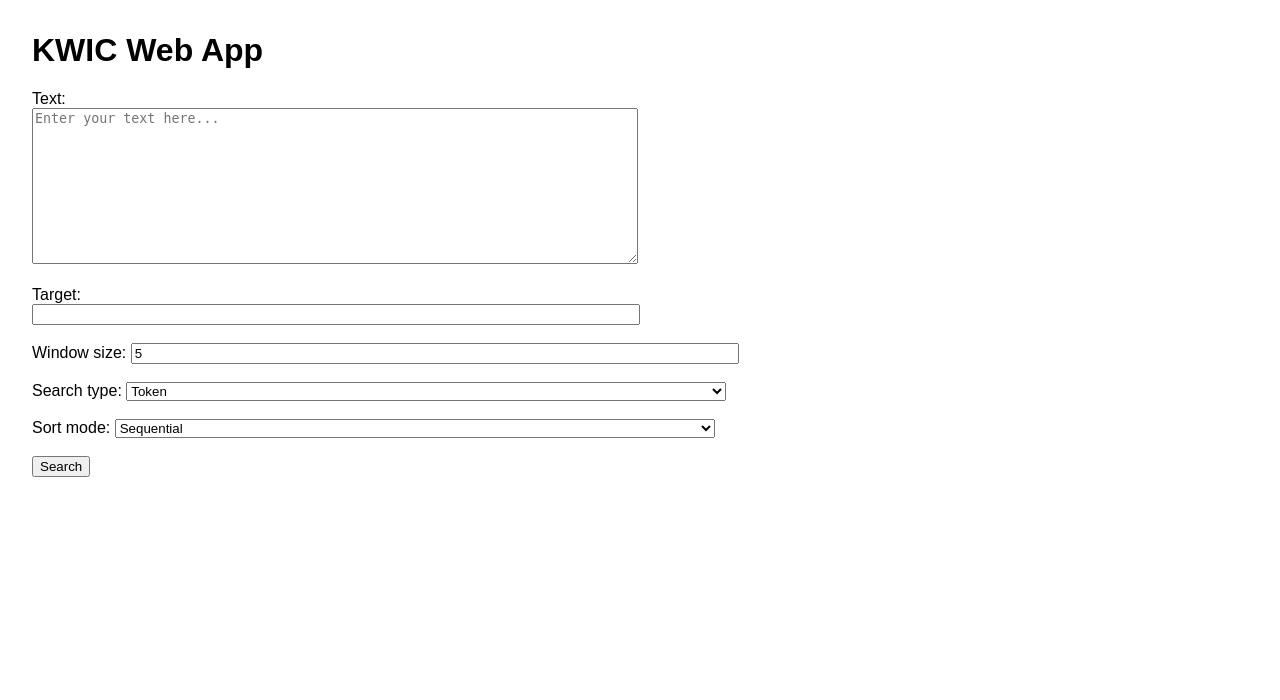
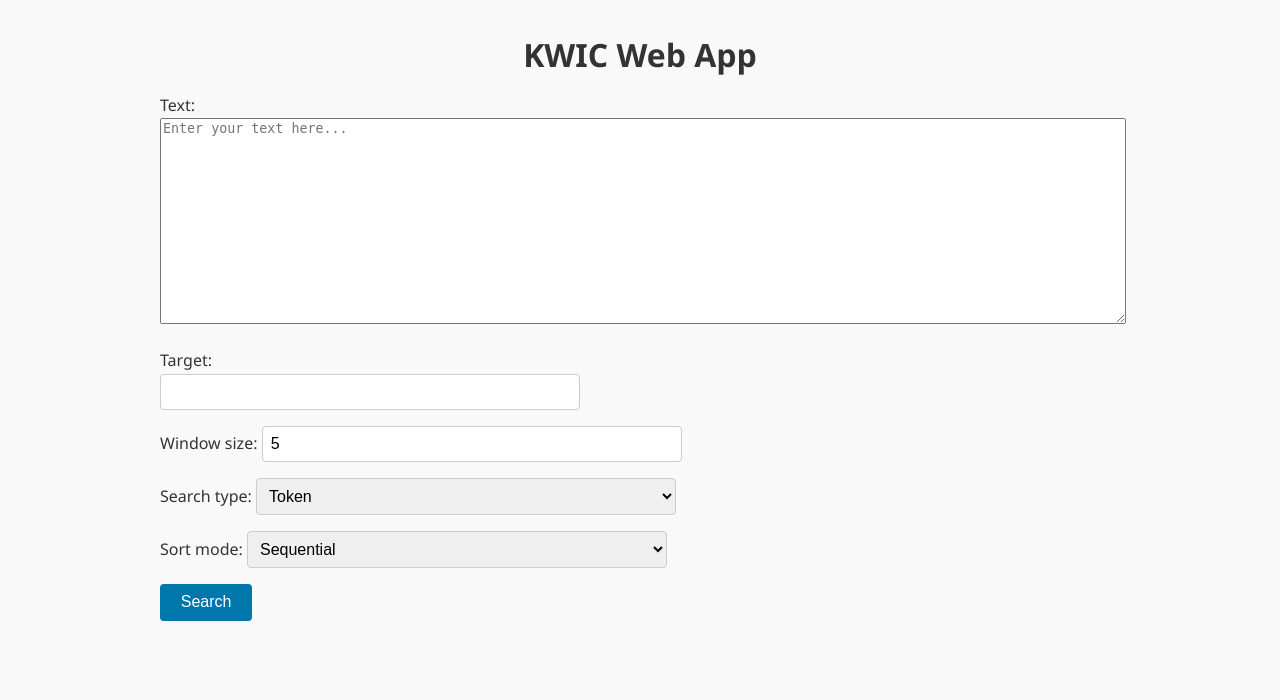
Before and after one commit to koterooo/EL331_pineapple, a Flask app: page / in a window 1280 px wide. Shown: the top 700 px of the page. Run offline with Flask 3, Linux system fonts and the light colour scheme.

Commit message:
スタイル修正

```diff
--- a/web_kwic_app/app.py
+++ b/web_kwic_app/app.py
@@ -9,75 +9,68 @@ IGNORED_TOKENS = {"(", ")", ",", ".", ":", ";"}
 
 @app.route("/", methods=["GET", "POST"])
 def index():
-    result = []
-    patterns = []
+    result, patterns = [], []
 
     if request.method == "POST":
-        text = request.form["text"]
-        target = request.form["target"]
-        window = int(request.form.get("window", 5))
-        search_type = request.form["search_type"]
-        sort_mode = request.form["sort_mode"]
+        text     = request.form["text"]
+        target   = request.form["target"]
+        window   = int(request.form.get("window", 5))
+        s_type   = request.form["search_type"]
+        s_mode   = request.form["sort_mode"]
 
-        doc = nlp(text.replace("\n", " "))
-        tokens = [tok.text for tok in doc]
+        doc     = nlp(text.replace("\n", " "))
+        tokens  = [t.text for t in doc]
         matches = []
 
-        if search_type == "token":
-            target_words = target.split()
-            n = len(target_words)
+        # --- 検索 ---
+        if s_type == "token":
+            tgt_words = target.split()
+            n = len(tgt_words)
             lowered = [t.lower() for t in tokens]
             for i in range(len(tokens) - n + 1):
-                if lowered[i:i+n] == [w.lower() for w in target_words]:
+                if lowered[i:i+n] == [w.lower() for w in tgt_words]:
                     if tokens[i] not in IGNORED_TOKENS:
                         matches.append((i, n))
-        elif search_type == "pos":
-            pos_list = [tok.pos_ for tok in doc]
-            for i in range(len(pos_list)):
-                if pos_list[i] == target and doc[i].text not in IGNORED_TOKENS:
+        elif s_type == "pos":
+            for i, tok in enumerate(doc):
+                if tok.pos_ == target and tok.text not in IGNORED_TOKENS:
                     matches.append((i, 1))
-        elif search_type == "entity":
+        elif s_type == "entity":
             for ent in doc.ents:
                 if ent.label_ == target.upper() and doc[ent.start].text not in IGNORED_TOKENS:
                     matches.append((ent.start, ent.end - ent.start))
 
-        pattern_counter = Counter()
-        output_data = []
+        # --- KWIC 作成 & 次語パターン集計 ---
+        pattern_counter, output = Counter(), []
+        for idx, length in matches:
+            sent = next(s for s in doc.sents if s.start <= idx < s.end)
+            loc  = idx - sent.start
+            s_tok = [t.text for t in sent]
+            left  = s_tok[max(0, loc - window): loc]
+            mid   = s_tok[loc: loc + length]
+            right = s_tok[loc + length: loc + length + window]
 
-        for idx, length in matches:
-            for sent in doc.sents:
-                if sent.start <= idx < sent.end:
-                    local_idx = idx - sent.start
-                    sent_tokens = [tok.text for tok in sent]
-                    left = sent_tokens[max(0, local_idx - window): local_idx]
-                    mid = sent_tokens[local_idx: local_idx + length]
-                    right = sent_tokens[local_idx + length: local_idx + length + window]
+            nxt = sent[loc + length] if (loc + length) < len(sent) else None
+            if nxt:
+                pattern_counter[(nxt.text, nxt.pos_, nxt.ent_type_ or "")] += 1
 
-                    next_tok = sent[local_idx + length] if (local_idx + length) < len(sent) else None
-                    if next_tok:
-                        next_info = (next_tok.text, next_tok.pos_, next_tok.ent_type_ or "")
-                        pattern_counter[next_info] += 1
+            output.append({"left": " ".join(left),
+                           "mid":  " ".join(mid),
+                           "right":" ".join(right)})
 
-                    output_data.append({
-                        "left": " ".join(left),
-                        "mid": " ".join(mid),
-                        "right": " ".join(right)
-                    })
-                    break
+        # --- 並べ替え ---
+        if s_mode == "token_freq":
+            freq = Counter(d["mid"] for d in output)
+            output.sort(key=lambda x: -freq[x["mid"]])
+        elif s_mode == "pos_freq":
+            pos_freq = Counter(p[1] for p in pattern_counter)
+            output.sort(key=lambda x: -pos_freq.get(x["mid"], 0))
 
-        if sort_mode == "token_freq":
-            token_freq = Counter([d["mid"] for d in output_data])
-            output_data.sort(key=lambda x: -token_freq[x["mid"]])
-        elif sort_mode == "pos_freq":
-            pos_freq = Counter([p[1] for p in pattern_counter])
-            output_data.sort(key=lambda x: -pos_freq.get(x["mid"], 0))
-
-        result = output_data
+        result   = output
         patterns = pattern_counter.most_common(10)
 
     return render_template("index.html", result=result, patterns=patterns)
 
 if __name__ == "__main__":
     import os
-    port = int(os.environ.get("PORT", 5000))
-    app.run(debug=False, host="0.0.0.0", port=port)
+    app.run(debug=False, host="0.0.0.0", port=int(os.environ.get("PORT", 5000)))
--- a/web_kwic_app/static/style.css
+++ b/web_kwic_app/static/style.css
@@ -1,24 +1,85 @@
-body {
-  font-family: Arial, sans-serif;
-  margin: 2rem;
+/* ---- Base --------------------------------------------------------------*/
+html,body{
+  margin:0;
+  padding:0;
+  font-family:"Segoe UI", Arial, sans-serif;
+  background:#f9f9f9;
+  color:#333;
+  line-height:1.6;
 }
 
-textarea, input, select {
-  width: 100%;
-  max-width: 600px;
+/* central wrapper */
+.container{
+  max-width:960px;
+  margin:0 auto;
+  padding:0 1rem 3rem;
 }
 
-table {
-  border-collapse: collapse;
-  margin-top: 1em;
+/* headings & spacing */
+h1{margin:1.8rem 0 .8rem;font-weight:600;text-align:center;}
+h2,h3{margin:1.5rem 0 .6rem;}
+
+form{
+  display:flex;
+  flex-direction:column;
+  gap:1rem;
+  margin-bottom:2rem;
 }
 
-th, td {
-  border: 1px solid #ccc;
-  padding: 0.5em;
+/* interactive elements */
+textarea{
+  width:100%;
+  min-height:200px;
+  resize:vertical;
 }
 
-.mid {
-  font-weight: bold;
-  color: cyan;
+input[type="text"],
+input[type="number"],
+select{
+  width:100%;
+  max-width:420px;          /* ✨ 横幅をおさえる */
+  padding:.5rem;
+  font-size:1rem;
+  border:1px solid #ccc;
+  border-radius:4px;
+  box-sizing:border-box;
 }
+
+button{
+  align-self:flex-start;
+  background:#0077aa;
+  color:#fff;
+  border:none;
+  padding:.6rem 1.3rem;
+  border-radius:4px;
+  font-size:1rem;
+  cursor:pointer;
+  transition:background .2s;
+}
+button:hover{background:#005f88;}
+
+/* ---- Table -------------------------------------------------------------*/
+.table-wrapper{overflow-x:auto;}
+
+table{
+  width:100%;
+  border-collapse:collapse;
+  background:#fff;
+  box-shadow:0 2px 4px rgba(0,0,0,.05);
+  min-width:550px;          /* ✨ 小さい画面では横スクロール */
+}
+
+th,td{padding:.6rem .8rem;border:1px solid #ddd;}
+th{background:#eee;font-weight:600;text-align:center;}
+
+.left { text-align:right;  white-space:nowrap; }
+.mid  { text-align:center; font-weight:700; color:#0077aa; }
+.right{ text-align:left;  white-space:nowrap; }
+
+/* ---- Responsive --------------------------------------------------------*/
+@media (max-width:600px){
+  input[type="text"],
+  input[type="number"],
+  select{max-width:100%;}
+  h1{font-size:1.35rem;}
+}
--- a/web_kwic_app/templates/index.html
+++ b/web_kwic_app/templates/index.html
@@ -6,48 +6,54 @@
   <link rel="stylesheet" href="{{ url_for('static', filename='style.css') }}">
 </head>
 <body>
+  <div class="container"><!-- ✨ 追加 -->
     <h1>KWIC Web App</h1>
+
     <form method="post">
       <label>Text:<br>
-      <textarea name="text" rows="10" cols="100" placeholder="Enter your text here..." required></textarea>
-    </label><br><br>
+        <textarea name="text" rows="10"
+          placeholder="Enter your text here..." required>{{ request.form.get('text','') }}</textarea>
+      </label>
 
       <label>Target:<br>
-      <input type="text" name="target" required>
-    </label><br><br>
+        <input type="text" name="target" value="{{ request.form.get('target','') }}" required>
+      </label>
 
       <label>Window size:
-      <input type="number" name="window" value="5" min="1" max="20">
-    </label><br><br>
+        <input type="number" name="window" value="{{ request.form.get('window',5) }}" min="1" max="20">
+      </label>
 
       <label>Search type:
         <select name="search_type">
-        <option value="token">Token</option>
-        <option value="pos">POS</option>
-        <option value="entity">Entity</option>
+          {% for opt in ['token','pos','entity'] %}
+            <option value="{{ opt }}" {% if request.form.get('search_type')==opt %}selected{% endif %}>
+              {{ opt|capitalize }}
+            </option>
+          {% endfor %}
         </select>
-    </label><br><br>
+      </label>
 
       <label>Sort mode:
         <select name="sort_mode">
-        <option value="sequential">Sequential</option>
-        <option value="token_freq">Token Freq</option>
-        <option value="pos_freq">POS Freq</option>
+          {% for opt,label in [('sequential','Sequential'),
+                               ('token_freq','Token Freq'),
+                               ('pos_freq','POS Freq')] %}
+            <option value="{{ opt }}" {% if request.form.get('sort_mode')==opt %}selected{% endif %}>
+              {{ label }}
+            </option>
+          {% endfor %}
         </select>
-    </label><br><br>
+      </label>
 
       <button type="submit">Search</button>
     </form>
 
     {% if result %}
       <h2>KWIC Results</h2>
+      <div class="table-wrapper"><!-- ✨ 追加：横スクロール用 -->
         <table>
           <thead>
-        <tr>
-          <th>Left</th>
-          <th>Keyword</th>
-          <th>Right</th>
-        </tr>
+            <tr><th>Left</th><th>Keyword</th><th>Right</th></tr>
           </thead>
           <tbody>
             {% for item in result %}
@@ -59,15 +65,17 @@
             {% endfor %}
           </tbody>
         </table>
+      </div>
     {% endif %}
 
     {% if patterns %}
-    <h3>Most Frequent Patterns (token, POS, entity)</h3>
+      <h3>Most-frequent next-token patterns</h3>
       <ul>
-      {% for pat, count in patterns %}
-        <li>{{ pat }} – {{ count }}</li>
+        {% for pat, cnt in patterns %}
+          <li>{{ pat }} – {{ cnt }}</li>
         {% endfor %}
       </ul>
     {% endif %}
+  </div><!-- /container -->
 </body>
 </html>
```
Lines whose indentation alone changed are shown as unchanged.
